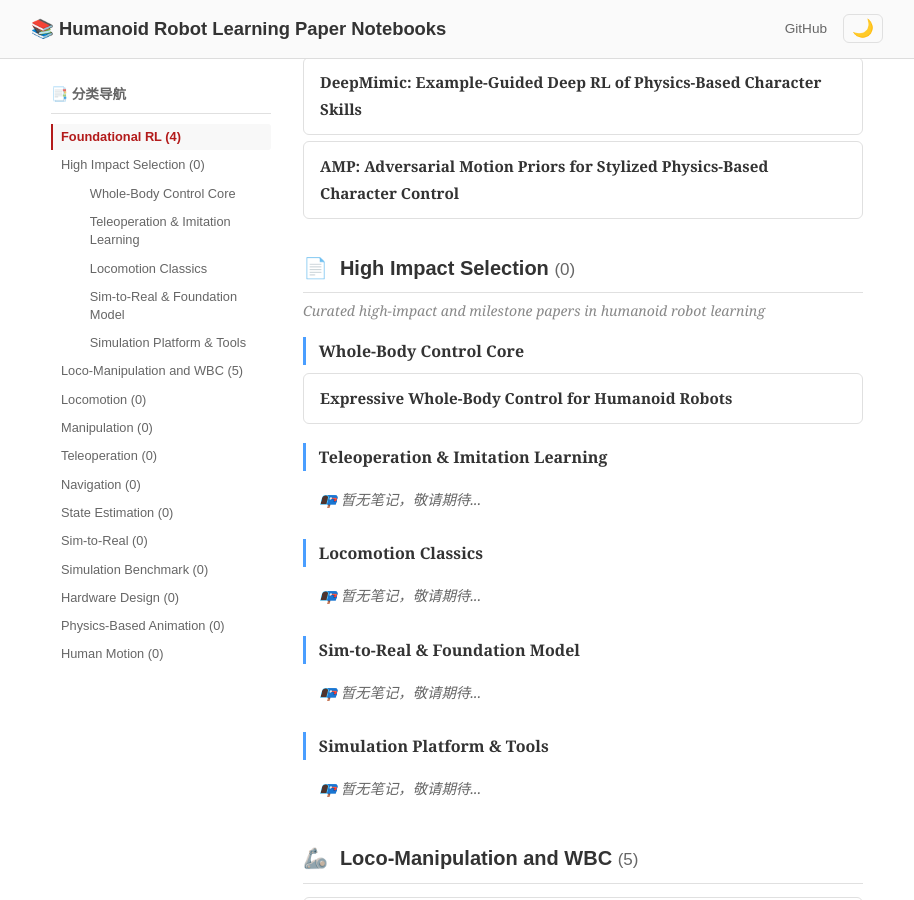
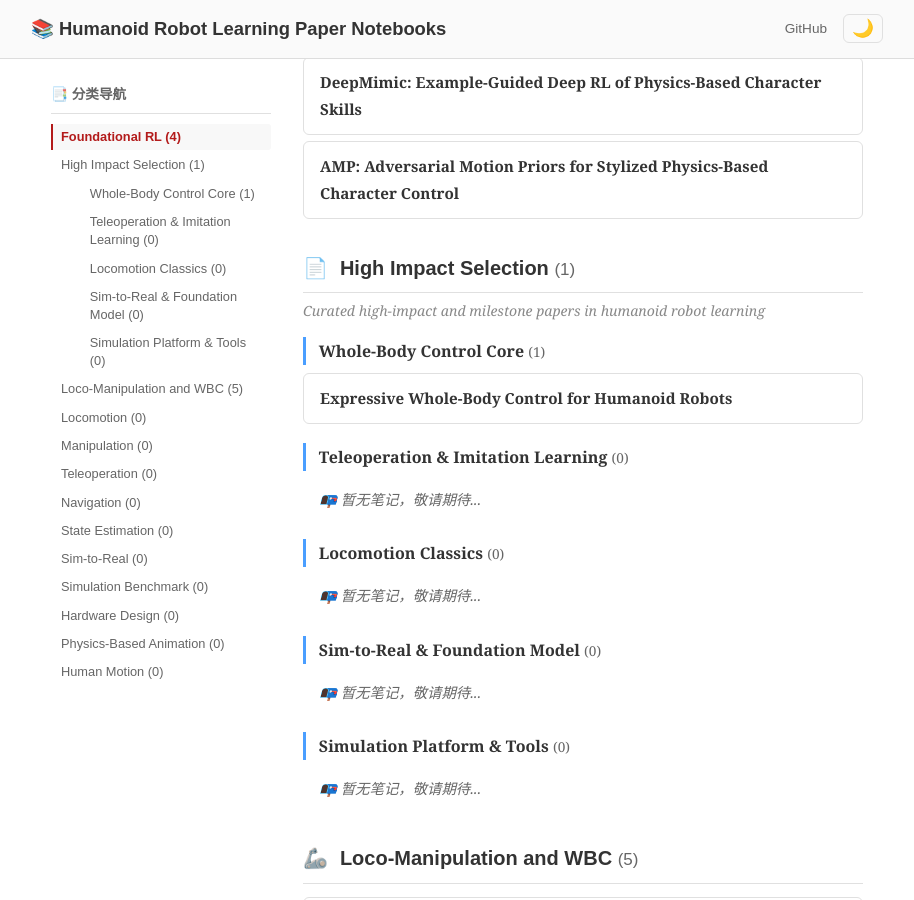
Before and after one commit to ImChong/Humanoid_Robot_Learning_Paper_Notebooks, a Jekyll site: the page built from index.html, in a window 1280 px wide and 900 px high, scrolled down 393 px. Shown: the whole window, without its empty margins (183-1097 px from the left). Built offline with Jekyll 4.4.1, drawn with Linux system fonts in a browser that asks for light colours.

Commit message:
feat: 分类导航和 h3 子标题加论文数量统计，h2 计数含子分类

```diff
--- a/index.html
+++ b/index.html
@@ -15,13 +15,19 @@ title: "Home"
       <nav class="toc-nav">
         <ul class="toc-list">
           {% for cat in site.data.papers %}
+          {% assign total_count = cat[1].papers | size %}
+          {% if cat[1].subcategories %}
+            {% for subcat in cat[1].subcategories %}
+              {% assign total_count = total_count | plus: subcat.papers.size %}
+            {% endfor %}
+          {% endif %}
           <li class="toc-item toc-h2">
-            <a href="#cat-{{ forloop.index }}" class="toc-link">{{ cat[1].display_name }} ({{ cat[1].papers | size }})</a>
+            <a href="#cat-{{ forloop.index }}" class="toc-link">{{ cat[1].display_name }} ({{ total_count }})</a>
             {% if cat[1].subcategories %}
             <ul class="toc-sublist">
               {% for subcat in cat[1].subcategories %}
               <li class="toc-item toc-h3">
-                <a href="#subcat-{{ forloop.parentloop.index }}-{{ forloop.index }}" class="toc-link toc-link-sub">{{ subcat.name }}</a>
+                <a href="#subcat-{{ forloop.parentloop.index }}-{{ forloop.index }}" class="toc-link toc-link-sub">{{ subcat.name }} ({{ subcat.papers | size }})</a>
               </li>
               {% endfor %}
             </ul>
@@ -52,12 +58,18 @@ title: "Home"
     {% endfor %}
 
     <div class="category-section">
-      <h2 class="category-title" id="cat-{{ forloop.index }}"><span class="cat-icon">{{ icon }}</span> {{ cat_data.display_name }} <span class="paper-count">({{ cat_data.papers | size }})</span></h2>
+      {% assign main_total = cat_data.papers | size %}
+      {% if cat_data.subcategories %}
+        {% for subcat in cat_data.subcategories %}
+          {% assign main_total = main_total | plus: subcat.papers.size %}
+        {% endfor %}
+      {% endif %}
+      <h2 class="category-title" id="cat-{{ forloop.index }}"><span class="cat-icon">{{ icon }}</span> {{ cat_data.display_name }} <span class="paper-count">({{ main_total }})</span></h2>
       {% if cat_data.subtitle %}<p class="category-subtitle">{{ cat_data.subtitle }}</p>{% endif %}
       {% if cat_data.subcategories %}
         {% for subcat in cat_data.subcategories %}
         <div class="subcategory-section">
-          <h3 class="subcategory-title" id="subcat-{{ forloop.parentloop.index }}-{{ forloop.index }}">{{ subcat.name }}</h3>
+          <h3 class="subcategory-title" id="subcat-{{ forloop.parentloop.index }}-{{ forloop.index }}">{{ subcat.name }} <span class="paper-count">({{ subcat.papers | size }})</span></h3>
           {% if subcat.papers.size > 0 %}
           <ul class="paper-list">
             {% for paper in subcat.papers %}
```
